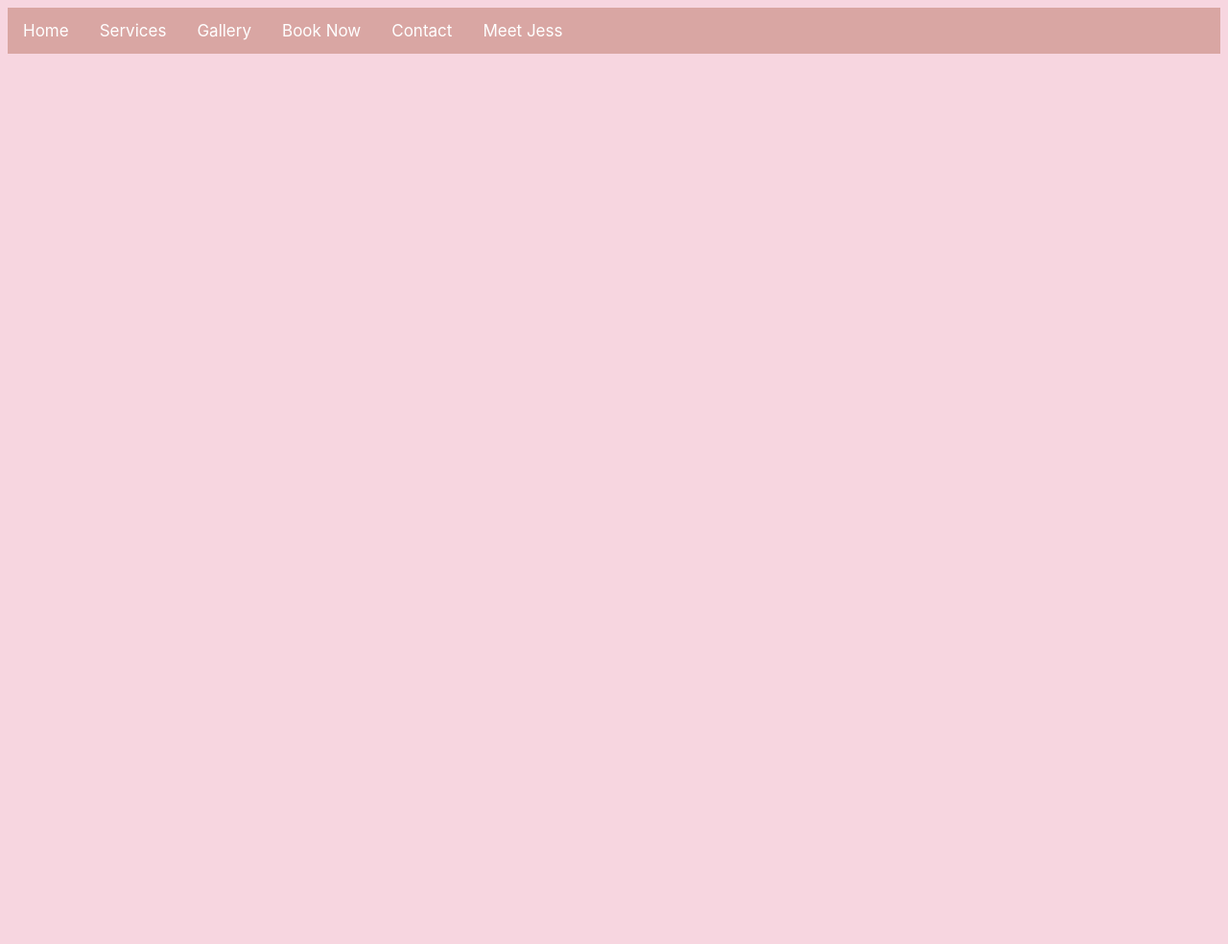
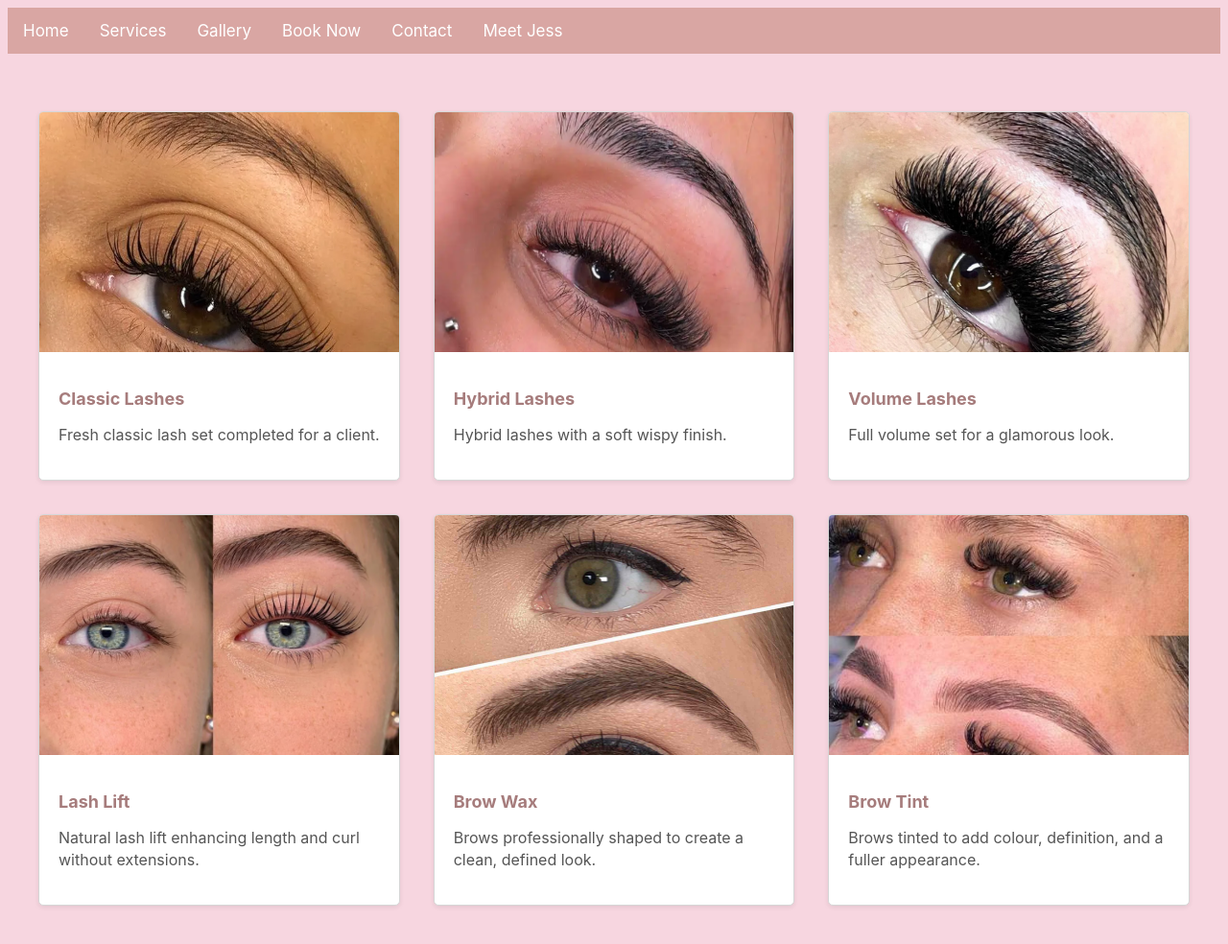
Before and after one commit to RagedPlague/my-flask-app, a Flask app: page /gallery in a window 1280 px wide. Shown: the whole page at 96% size. Before the commit the page ends 56 px from the top, so only its background shows below. Run offline with Flask 3, Linux system fonts and the light colour scheme.

Commit message:
Basic gallery layout and format complete

```diff
--- a/static/style.css
+++ b/static/style.css
@@ -104,6 +104,44 @@ DIVS AND CONTAINERS
     flex: 1; /* Allows the Enquiry section to take up an equal share of the available width */
 }
 
+.gallery{
+    max-width:1200px;
+    margin:40px auto;
+    display:grid;
+    grid-template-columns:repeat(3,1fr);
+    gap:35px;
+    padding:0 20px;
+}
+
+.gallery-card{
+    background:white;
+    border:1px solid #d6d6d6;
+    border-radius:5px;
+    overflow:hidden;
+    box-shadow:0 2px 5px rgba(0,0,0,.08);
+}
+
+.gallery-card img{
+    width:100%;
+    height:250px;
+    object-fit:cover;
+    display:block;
+}
+
+.gallery-info{
+    padding:20px;
+}
+
+.gallery-info h3{
+    font-size:18px;
+    margin-bottom:10px;
+}
+
+.gallery-info p{
+    font-size:16px;
+    color:#555;
+    line-height:1.4;
+}
 
 /*
 -----------------------------
--- a/templates/gallery.html
+++ b/templates/gallery.html
@@ -27,3 +27,56 @@
         </nav>
     </header>
     <br>
+
+    <main>
+        <div class="gallery">
+
+        <div class="gallery-card">
+            <img src="{{ url_for('static', filename='classic_lash.jpg') }}" width="150" height="150">
+            <div class="gallery-info">
+                <h3>Classic Lashes</h3>
+                <p>Fresh classic lash set completed for a client.</p>
+            </div>
+        </div>
+
+        <div class="gallery-card">
+            <img src="{{ url_for('static', filename='hybrid_lash.jpg') }}" width="150" height="150">
+            <div class="gallery-info">
+                <h3>Hybrid Lashes</h3>
+                <p>Hybrid lashes with a soft wispy finish.</p>
+            </div>
+        </div>
+
+        <div class="gallery-card">
+            <img src="{{ url_for('static', filename='volume_lash.jpg') }}" width="150" height="150">
+            <div class="gallery-info">
+                <h3>Volume Lashes</h3>
+                <p>Full volume set for a glamorous look.</p>
+            </div>
+        </div>
+
+        <div class="gallery-card">
+            <img src="{{ url_for('static', filename='lash_lift.jpg') }}" alt="Lash Lift">
+            <div class="gallery-info">
+                <h3>Lash Lift</h3>
+                <p>Natural lash lift enhancing length and curl without extensions.</p>
+            </div>
+        </div>
+
+        <div class="gallery-card">
+            <img src="{{ url_for('static', filename='brow_wax.jpg') }}" alt="Brow Wax">
+            <div class="gallery-info">
+                <h3>Brow Wax</h3>
+                <p>Brows professionally shaped to create a clean, defined look.</p>
+            </div>
+        </div>
+
+        <div class="gallery-card">
+            <img src="{{ url_for('static', filename='brow_tint.jpg') }}" alt="Brow Tint">
+            <div class="gallery-info">
+                <h3>Brow Tint</h3>
+                <p>Brows tinted to add colour, definition, and a fuller appearance.</p>
+            </div>
+        </div>
+    </div>
+    </main>
```
